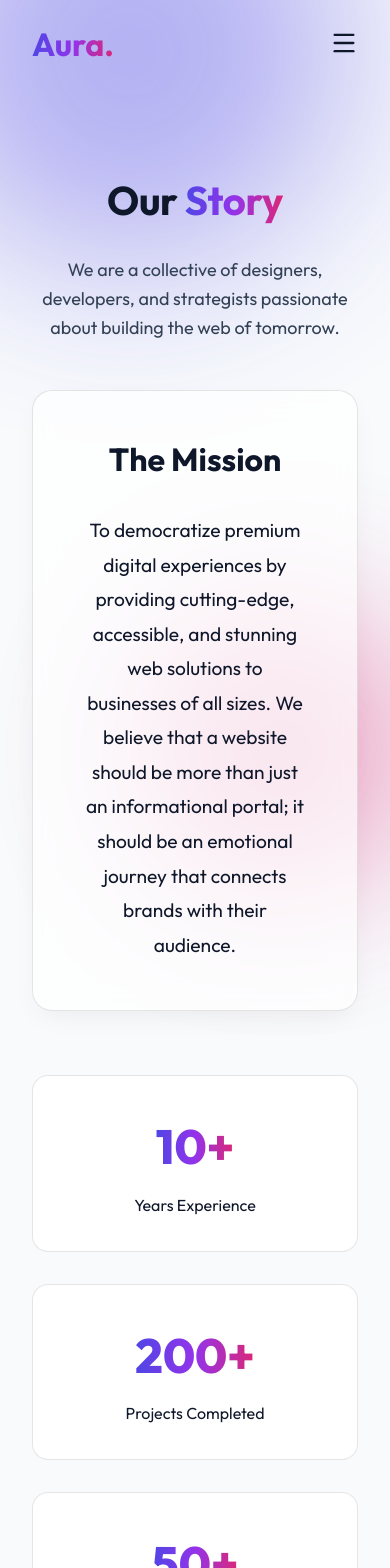
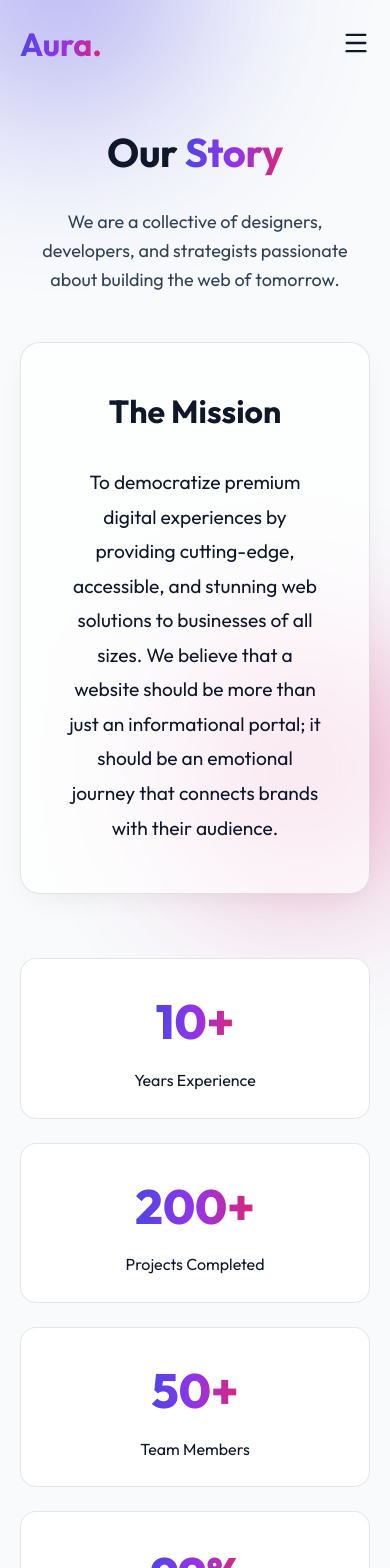
Before and after one commit to Abbas60-code/Aura-Website-, a React app: page /about in a window 390 px wide. Shown: the top 1568 px of the page. Built offline with nearby package versions, Linux system fonts and the light colour scheme; the HTML template or start-up script is replaced by a standard one.

Commit message:
responsiveness fixed

```diff
--- a/src/index.css
+++ b/src/index.css
@@ -378,3 +378,62 @@ ul {
   align-items: center;
   justify-content: space-between;
 }
+
+/* Contact page layout helpers */
+.contact-grid {
+  align-items: flex-start;
+}
+
+.contact-form-card {
+  max-width: 560px;
+  margin-left: auto;
+}
+
+.contact-form-grid {
+  align-items: flex-start;
+}
+
+/* --- Responsive Tweaks --- */
+@media (max-width: 768px) {
+  .container {
+    padding: 0 1.25rem;
+  }
+
+  .section {
+    padding: 4rem 0;
+  }
+
+  .grid-2,
+  .grid-3 {
+    gap: 1.5rem;
+  }
+
+  .contact-grid {
+    gap: 2.5rem;
+  }
+
+  .contact-form-card {
+    max-width: 100%;
+  }
+
+  .contact-form-grid {
+    grid-template-columns: 1fr !important;
+    row-gap: 1rem;
+  }
+
+  .blob-1,
+  .blob-2 {
+    width: 260px;
+    height: 260px;
+  }
+}
+
+@media (max-width: 480px) {
+  .section {
+    padding: 3rem 0;
+  }
+
+  .card {
+    padding: 1.5rem;
+  }
+}
--- a/src/pages/Auth/Auth.css
+++ b/src/pages/Auth/Auth.css
@@ -41,3 +41,13 @@
 .block {
     display: block;
 }
+
+@media (max-width: 600px) {
+    .auth-page {
+        padding: 1.5rem 1rem;
+    }
+
+    .auth-card {
+        padding: 2.5rem 1.75rem;
+    }
+}
--- a/src/pages/Contact.jsx
+++ b/src/pages/Contact.jsx
@@ -81,7 +81,7 @@ const Contact = () => {
                         </Motion.p>
                     </div>
 
-                    <div style={{ display: 'grid', gridTemplateColumns: 'repeat(auto-fit, minmax(300px, 1fr))', gap: '4rem' }}>
+                    <div className="contact-grid" style={{ display: 'grid', gridTemplateColumns: 'repeat(auto-fit, minmax(300px, 1fr))', gap: '4rem' }}>
                         {/* Contact Info */}
                         <Motion.div
                             initial={{ opacity: 0, x: -50 }}
@@ -131,7 +131,7 @@ const Contact = () => {
                             initial={{ opacity: 0, x: 50 }}
                             animate={{ opacity: 1, x: 0 }}
                             transition={{ delay: 0.3, duration: 0.4 }}
-                            className="glass-panel"
+                            className="glass-panel contact-form-card"
                             style={{ padding: '3rem' }}
                         >
                             {success && (
@@ -146,7 +146,7 @@ const Contact = () => {
                             )}
 
                             <form onSubmit={handleSubmit}>
-                                <div style={{ display: 'grid', gridTemplateColumns: '1fr 1fr', gap: '1rem' }}>
+                                <div className="contact-form-grid" style={{ display: 'grid', gridTemplateColumns: '1fr 1fr', gap: '1rem' }}>
                                     <div className="input-group">
                                         <label className="input-label">First Name</label>
                                         <input
```
